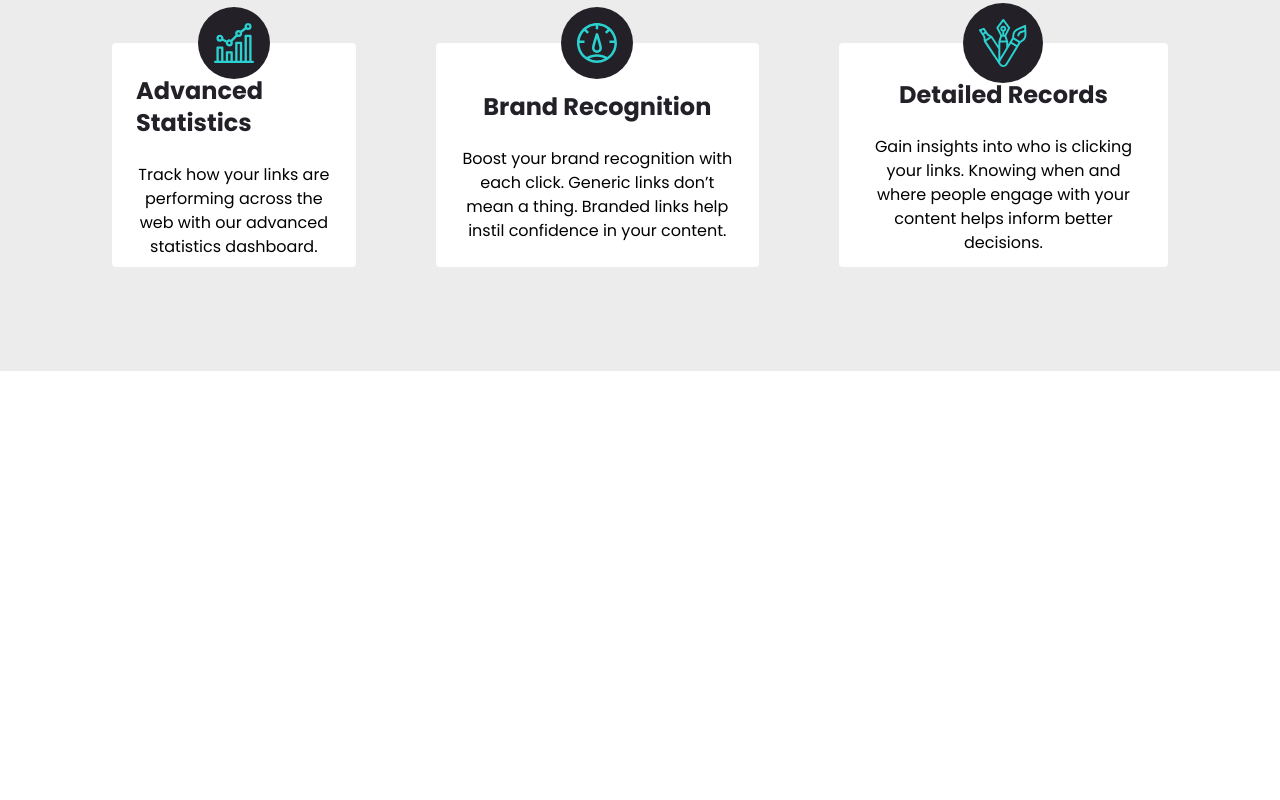
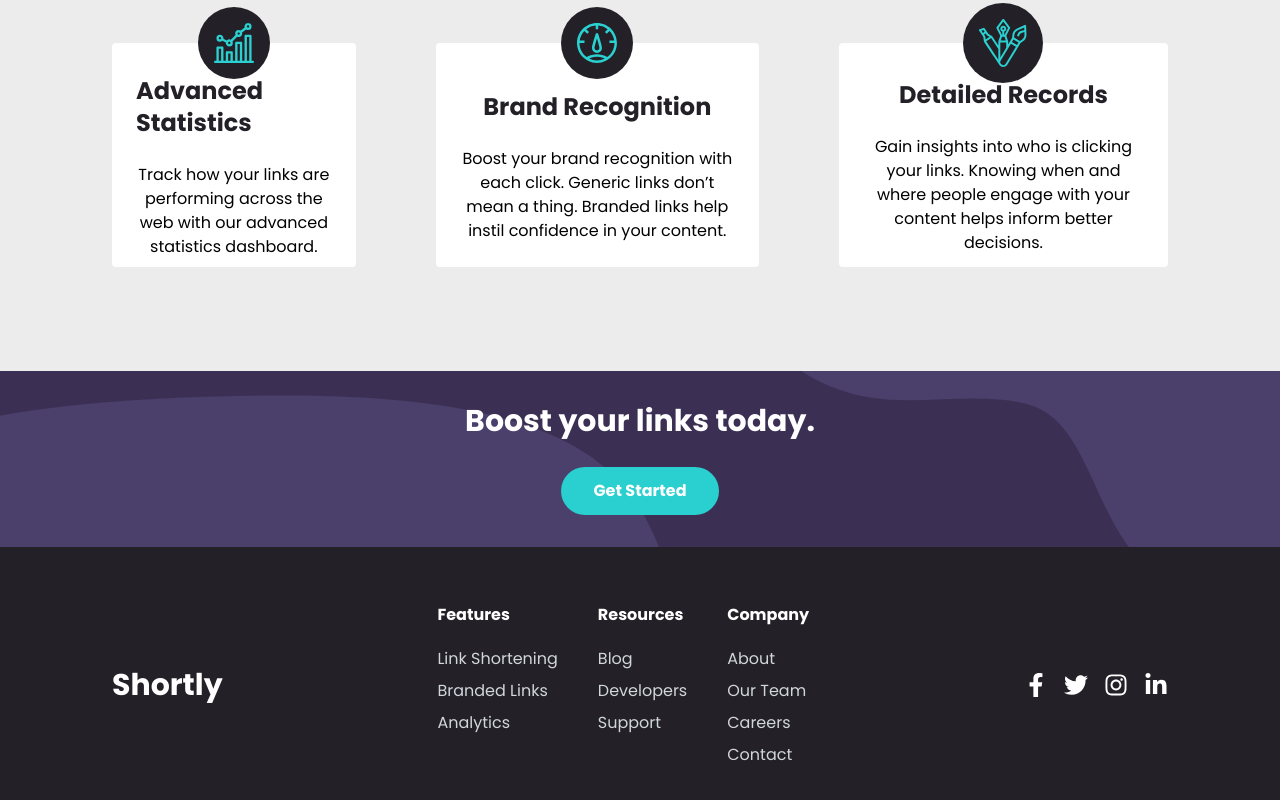
Before and after one commit to sifenfisaha/URL-shortening-API-landing-page, a React (Vite) app: page / in a window 1280 px wide. Shown: the part 706-1506 px from the top of the page. Before the commit the page ends 1157 px from the top, so only its background shows below. Built offline with nearby package versions, Linux system fonts and the light colour scheme.

Commit message:
feat: finish building the footer section

```diff
--- a/package.json
+++ b/package.json
@@ -15,6 +15,7 @@
     "motion": "^12.18.1",
     "react": "^19.1.0",
     "react-dom": "^19.1.0",
+    "react-icons": "^5.5.0",
     "tailwindcss": "^4.1.10",
     "zustand": "^5.0.5"
   },
--- a/src/App.tsx
+++ b/src/App.tsx
@@ -2,6 +2,7 @@ import React from "react";
 import MainNavigation from "./components/MainNavigation";
 import Hero from "./components/Hero";
 import Fetures from "./components/Fetures";
+import Footer from "./components/Footer";
 
 const App: React.FC = () => {
   return (
@@ -11,6 +12,7 @@ const App: React.FC = () => {
         <Hero />
         <Fetures />
       </main>
+      <Footer />
     </>
   );
 };
--- a/src/components/Button.tsx
+++ b/src/components/Button.tsx
@@ -17,7 +17,7 @@ const Button: React.FC<Props> = ({ border = true, lable, onclick }) => {
       onClick={hadnleClick}
       className={`${
         border ? "rounded-full" : "rounded-sm"
-      } bg-cyan py-3 px-8 font-bold text-white hover:bg-cyan/80 transition duration-200 ease-in-out
+      } bg-cyan py-3 px-8 font-bold text-white cursor-pointer hover:bg-cyan/80 transition duration-200 ease-in-out
         `}
     >
       {lable}
--- a/src/components/Fetures.tsx
+++ b/src/components/Fetures.tsx
@@ -30,7 +30,7 @@ const Fetures: React.FC = () => {
   ];
 
   return (
-    <section className="bg-gray/30 my-20 py-6 px-6 md:px-28">
+    <section className="bg-gray/30 mt-20 py-6 px-6 md:px-28">
       <div className="flex flex-col gap-8 items-center">
         <h2 className="font-bold text-3xl text-center">Advanced Satsfaction</h2>
         <p className="text-gray-500 text-center max-w-lg">
@@ -38,7 +38,7 @@ const Fetures: React.FC = () => {
           statistics dashboard.
         </p>
       </div>
-      <div className="flex my-20 items-center justify-center gap-20">
+      <div className="flex md:flex-row flex-col my-20 items-center justify-center gap-20">
         {features.map((fetures, i) => (
           <Card
             key={i}
--- /dev/null
+++ b/src/components/Footer.tsx
@@ -0,0 +1,67 @@
+import React from "react";
+import Button from "./Button";
+import FooterColumn from "./FooterColumn";
+import {
+  FaFacebookF,
+  FaTwitter,
+  FaInstagram,
+  FaLinkedinIn,
+} from "react-icons/fa";
+
+const Footer: React.FC = () => {
+  const footerLinks = [
+    {
+      title: "Features",
+      links: ["Link Shortening", "Branded Links", "Analytics"],
+    },
+    {
+      title: "Resources",
+      links: ["Blog", "Developers", "Support"],
+    },
+    {
+      title: "Company",
+      links: ["About", "Our Team", "Careers", "Contact"],
+    },
+  ];
+  return (
+    <footer>
+      <div className="bg-dark-violet">
+        {" "}
+        <div className="w-full h-full bg-[url('/bg-shorten-desktop.svg')] bg-no-repeat bg-cover bg-center p-8 flex justify-center items-center gap-7 flex-col">
+          <h2 className="font-bold text-white text-3xl">
+            Boost your links today.
+          </h2>
+          <Button lable="Get Started" />
+        </div>
+      </div>
+      <div className="bg-very-dark-violet flex flex-col md:flex-row py-14 items-center gap-6 justify-between px-6 md:px-28">
+        <h2 className="text-white text-3xl font-bold">Shortly</h2>
+        <div className=" px-10 flex flex-col md:flex-row justify-between gap-10">
+          {footerLinks.map((section, index) => (
+            <FooterColumn
+              key={index}
+              title={section.title}
+              links={section.links}
+            />
+          ))}
+        </div>
+        <div className="flex gap-4 text-white text-2xl">
+          <a href="#" aria-label="Facebook">
+            <FaFacebookF />
+          </a>
+          <a href="#" aria-label="Twitter">
+            <FaTwitter />
+          </a>
+          <a href="#" aria-label="Instagram">
+            <FaInstagram />
+          </a>
+          <a href="#" aria-label="LinkedIn">
+            <FaLinkedinIn />
+          </a>
+        </div>
+      </div>
+    </footer>
+  );
+};
+
+export default Footer;
--- /dev/null
+++ b/src/components/FooterColumn.tsx
@@ -0,0 +1,25 @@
+import React from "react";
+
+interface FooterColumnProps {
+  title: string;
+  links: string[];
+}
+
+const FooterColumn: React.FC<FooterColumnProps> = ({ title, links }) => {
+  return (
+    <div className="flex flex-col gap-3">
+      <h3 className="text-white font-bold mb-2">{title}</h3>
+      <ul className="space-y-2">
+        {links.map((link, index) => (
+          <li key={index}>
+            <a href="#" className="text-gray-300 hover:text-cyan transition">
+              {link}
+            </a>
+          </li>
+        ))}
+      </ul>
+    </div>
+  );
+};
+
+export default FooterColumn;
```
Also changed, not shown: public/bg-shorten-desktop.svg (renamed from src/assets/bg-shorten-desktop.svg), 1 other file (tests, documents, lock files or other folders).
